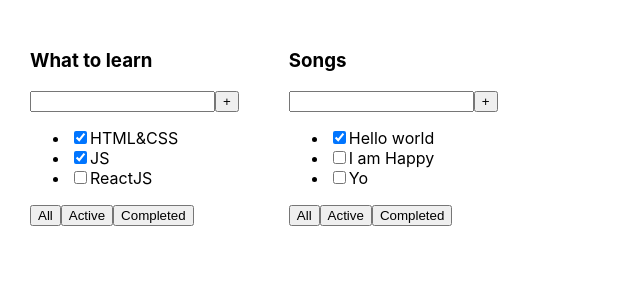
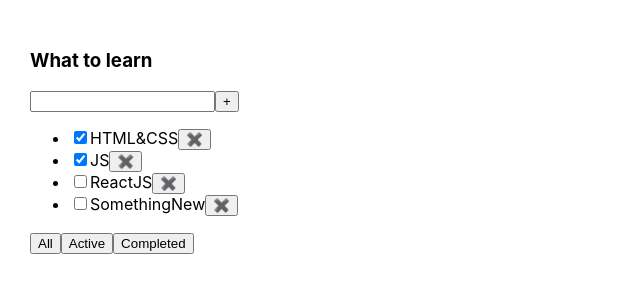
Before and after one commit to eliseevais/4-todolist-copy, a React (Create React App) app: page / in a window 1280 px wide. Shown: the top 300 px of the page, without its empty margins (0-640 px from the left). Built offline with nearby package versions, Linux system fonts and the light colour scheme.

Commit message:
sprint_01 week_02, useState was added

```diff
--- a/src/App.tsx
+++ b/src/App.tsx
@@ -1,22 +1,44 @@
-import React from "react";
-import "./App.css";
-import { Todolist } from "./Todolist";
+import React, {useState} from 'react';
+import './App.css';
+import {Todolist} from './Todolist';
+
+export type FilterValueType = 'all' | 'active' | 'completed';
 
 function App() {
-  const tasks1 = [
-    { id: 1, title: "HTML&CSS", isDone: true },
-    { id: 2, title: "JS", isDone: true },
-    { id: 3, title: "ReactJS", isDone: false },
-  ];
-  const tasks2 = [
-    { id: 1, title: "Hello world", isDone: true },
-    { id: 2, title: "I am Happy", isDone: false },
-    { id: 3, title: "Yo", isDone: false },
-  ];
+
+  let [tasks, setTasks] = useState([
+    {id: 1, title: "HTML&CSS", isDone: true},
+    {id: 2, title: "JS", isDone: true},
+    {id: 3, title: "ReactJS", isDone: false},
+    {id: 4, title: "SomethingNew", isDone: false}
+  ]);
+
+  function removeTask(id: number) {
+    let filteredTasks = tasks.filter(task => task.id !== id)
+    setTasks(filteredTasks);
+  };
+
+  let [filter, setFilter] = useState<FilterValueType>('all');
+
+  let tasksForToDoList = tasks;
+  if (filter === 'active') {
+    tasksForToDoList = tasks.filter(task => task.isDone === false)
+  }
+  if (filter === 'completed') {
+    tasksForToDoList = tasks.filter(task => task.isDone === true)
+  }
+
+  function changeFilter(value: FilterValueType) {
+    setFilter(value)
+  }
+
   return (
     <div className="App">
-      <Todolist title="What to learn" tasks={tasks1} />
-      <Todolist title="Songs" tasks={tasks2} />
+      <Todolist title="What to learn"
+                tasks={tasksForToDoList}
+                removeTask={removeTask}
+                changeFilter={changeFilter}
+      />
     </div>
   );
 }
--- a/src/Todolist.tsx
+++ b/src/Todolist.tsx
@@ -1,43 +1,58 @@
-import React from "react";
+import React from 'react';
+import {FilterValueType} from "./App";
 
 type TaskType = {
   id: number;
   title: string;
   isDone: boolean;
-};
+}
 
 type PropsType = {
   title: string;
   tasks: Array<TaskType>;
-};
+  removeTask: (taskId: number) => void;
+  changeFilter: (value: FilterValueType) => void;
+}
 
 export function Todolist(props: PropsType) {
   return (
     <div>
       <h3>{props.title}</h3>
       <div>
-        <input />
+        <input/>
         <button>+</button>
       </div>
       <ul>
-        <li>
-          <input type="checkbox" checked={props.tasks[0].isDone} />
-          <span>{props.tasks[0].title}</span>
-        </li>
-        <li>
-          <input type="checkbox" checked={props.tasks[1].isDone} />
-          <span>{props.tasks[1].title}</span>
-        </li>
-        <li>
-          <input type="checkbox" checked={props.tasks[2].isDone} />
-          <span>{props.tasks[2].title}</span>
-        </li>
+        {props.tasks.map((task: TaskType) => {
+          return (
+            <li key={task.id}>
+              <input type="checkbox" checked={task.isDone}/>
+              <span>{task.title}</span>
+              <button onClick={() => props.removeTask(task.id)}>
+                ✖️
+              </button>
+            </li>
+          )
+        })}
+
       </ul>
       <div>
-        <button>All</button>
-        <button>Active</button>
-        <button>Completed</button>
+        <button onClick={() => {
+          props.changeFilter('all')
+        }}>
+          All
+        </button>
+        <button onClick={() => {
+          props.changeFilter('active')
+        }}>
+          Active
+        </button>
+        <button onClick={() => {
+          props.changeFilter('completed')
+        }}>
+          Completed
+        </button>
       </div>
     </div>
-  );
+  )
 }
```
